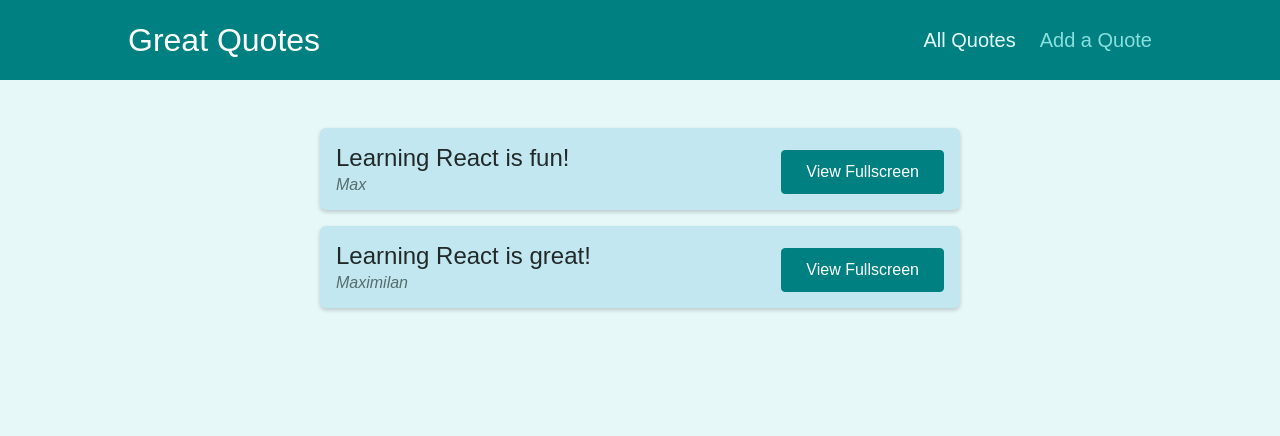
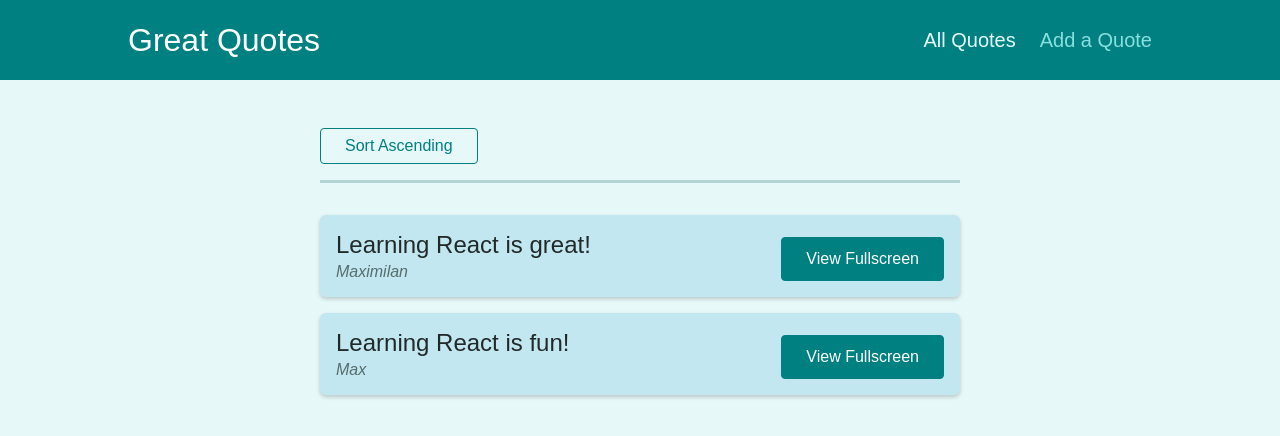
Before and after one commit to jdkromer/section20-practice, a React (Create React App) app: page /quotes in a window 1280 px wide. Shown: the top 436 px of the page. Built offline with nearby package versions, Linux system fonts and the light colour scheme.

Commit message:
Working with Query Parameters

```diff
--- a/src/components/quotes/QuoteList.js
+++ b/src/components/quotes/QuoteList.js
@@ -1,13 +1,42 @@
-import { Fragment } from 'react';
+import {  Fragment } from 'react';
+import { useHistory, useLocation } from 'react-router-dom'
 
 import QuoteItem from './QuoteItem';
-import classes from './QuoteList.module.css';
+import classes from './QuoteList.module.css'
+
+const sortQuotes = (quotes, ascending) => {
+  return quotes.sort((quoteA, quoteB) => {
+    if (ascending) {
+      return quoteA.id > quoteB.id ? 1 : -1;
+    } else {
+      return quoteA.id < quoteB.id ? 1 : -1;
+    }
+  });
+};
 
 const QuoteList = (props) => {
+  const history = useHistory();
+  const location = useLocation();
+
+  console.log(location);
+
+  const queryParams = new URLSearchParams(location.search);
+
+  const isSortingAscending = queryParams.get('sort') === 'asc';
+
+  const sortedQuotes = sortQuotes(props.quotes, isSortingAscending)
+
+  const changeStoringHandler = () => {
+    history.push('/quotes?sort=' + (isSortingAscending ? 'desc': 'asc'));
+  };
+
   return (
     <Fragment>
+      <div className={classes.sorting}>
+        <button onClick={changeStoringHandler}>Sort {isSortingAscending ? 'Desending ': 'Ascending' }</button>
+      </div>
       <ul className={classes.list}>
-        {props.quotes.map((quote) => (
+        {sortedQuotes.map((quote) => (
           <QuoteItem
             key={quote.id}
             id={quote.id}
```
Also changed, not shown: 1 other file (tests, documents, lock files or other folders).
